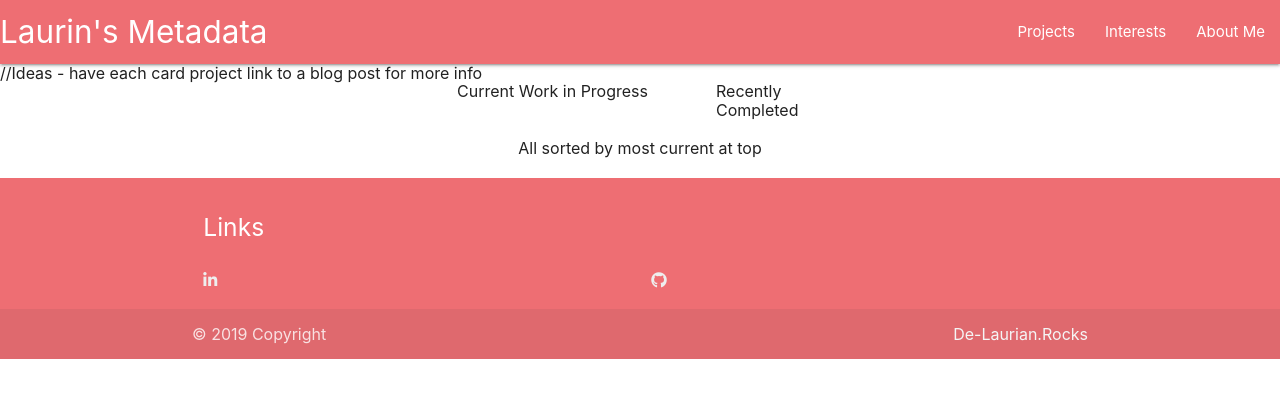
After one commit to Dev-Laurin/portfolioWebsite, a Flask app: page /projects in a window 1280 px wide. The commit adds this page. Shown: the top 398 px of the page. Run offline with Flask 2, Linux system fonts and the light colour scheme; some libraries are stand-ins or nearby versions.

Commit message:
Working on some other pages.

```diff
--- a/__init__.py
+++ b/__init__.py
@@ -12,6 +12,11 @@ def hello(name=None):
 def about(name=None):
 	return render_template('about.html', name=name)
 
+@app.route("/projects")
+def projects(name=None):
+	return render_template('projects.html', name=name)
+
+
 from flask import send_from_directory
 import os
 
--- /dev/null
+++ b/templates/projects.html
@@ -0,0 +1,18 @@
+{% extends "layout.html" %}
+
+{% block main %}
+
+//Ideas - have each card project link to a blog post for more info
+  <div class="row">
+    <div class="col s8">
+      Current Work in Progress
+    </div>
+    <div class="col s4">
+      Recently Completed
+    </div>
+  </div>
+  <div class="row">
+  All sorted by most current at top
+  </div>
+
+{% endblock %}
```
Also changed, not shown: templates/about.html (+12 -7 lines).
